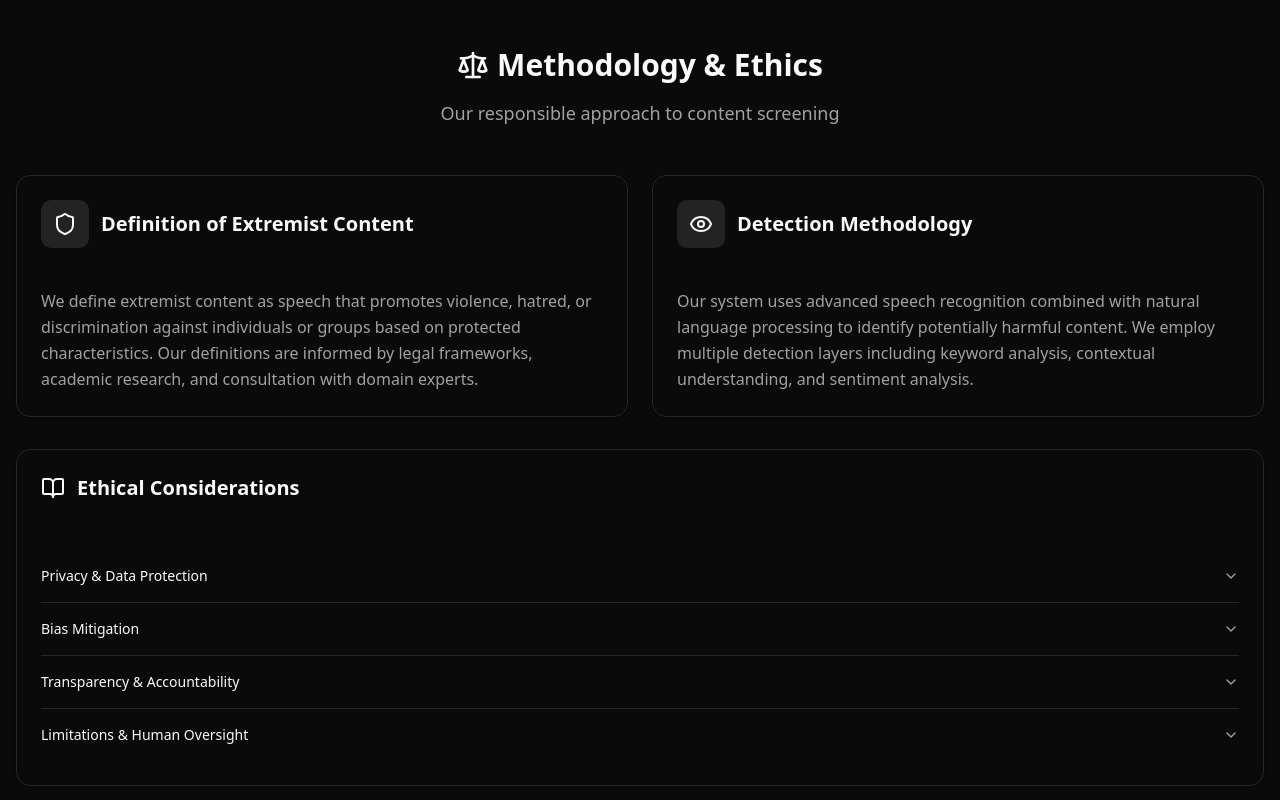
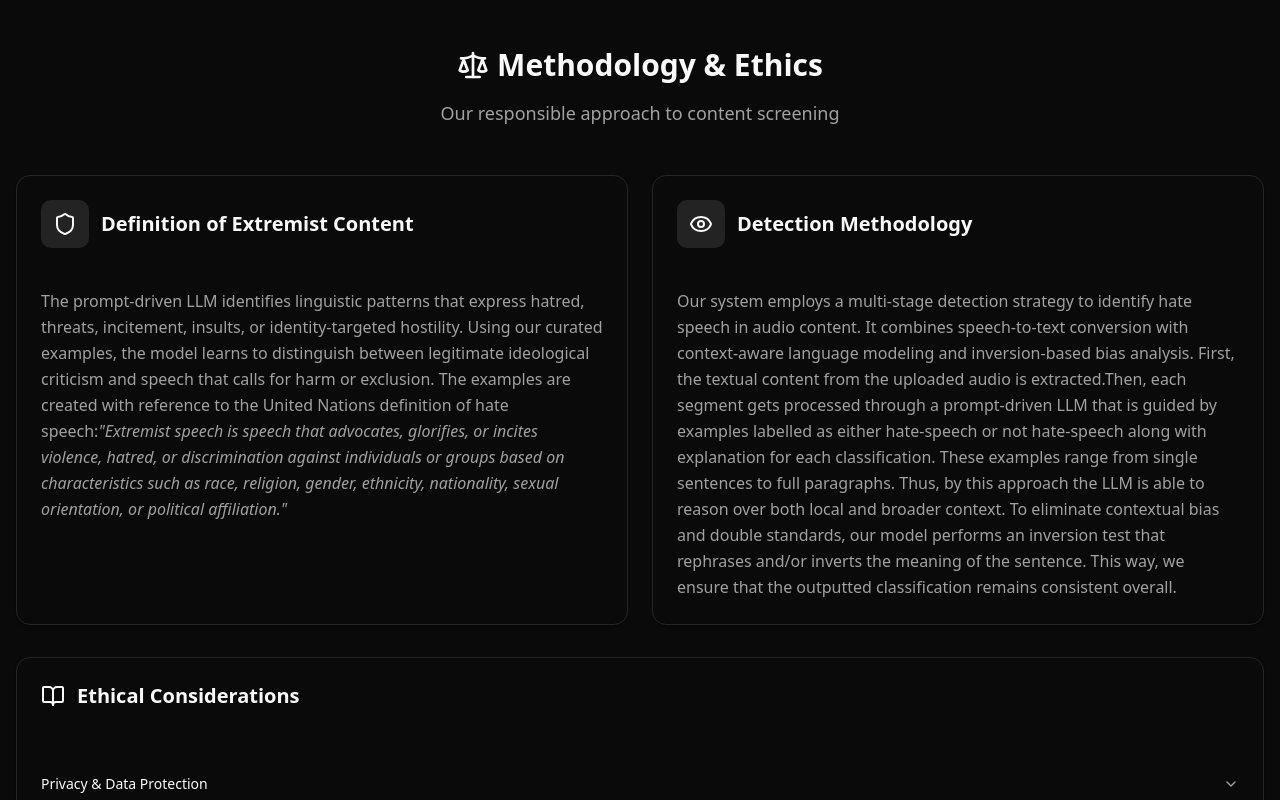
Before and after one commit to RajuBuddharaju/TBD, a Next.js app in the folder frontend/: page / in a window 1280 px wide. Shown: the part 604-1404 px from the top of the page. Built offline with nearby package versions, Linux system fonts and the light colour scheme; what undici would draw is missing.

Commit message:
Update methodology-section.tsx

```diff
--- a/frontend/components/methodology-section.tsx
+++ b/frontend/components/methodology-section.tsx
@@ -22,9 +22,15 @@ export function MethodologySection() {
             <h3 className="text-xl font-semibold text-foreground">Definition of Extremist Content</h3>
           </div>
           <p className="text-muted-foreground leading-relaxed">
-            We define extremist content as speech that promotes violence, hatred, or discrimination against individuals
-            or groups based on protected characteristics. Our definitions are informed by legal frameworks, academic
-            research, and consultation with domain experts.
+            The prompt-driven LLM identifies linguistic patterns that express hatred, threats, incitement, insults,
+            or identity-targeted hostility. Using our curated examples, the model learns to distinguish between
+            legitimate ideological criticism and speech that calls for harm or exclusion. The examples are created
+            with reference to the United Nations definition of hate speech:
+            <em>
+              "Extremist speech is speech that advocates, glorifies, or incites violence, hatred, or discrimination
+              against individuals or groups based on characteristics such as race, religion, gender, ethnicity,
+              nationality, sexual orientation, or political affiliation."
+            </em>
           </p>
         </Card>
 
@@ -36,9 +42,14 @@ export function MethodologySection() {
             <h3 className="text-xl font-semibold text-foreground">Detection Methodology</h3>
           </div>
           <p className="text-muted-foreground leading-relaxed">
-            Our system uses advanced speech recognition combined with natural language processing to identify
-            potentially harmful content. We employ multiple detection layers including keyword analysis, contextual
-            understanding, and sentiment analysis.
+            Our system employs a multi-stage detection strategy to identify hate speech in audio content.
+            It combines speech-to-text conversion with context-aware language modeling and inversion-based
+            bias analysis. First, the textual content from the uploaded audio is extracted.Then, each segment gets processed through a prompt-driven LLM that is guided by examples labelled
+            as either hate-speech or not hate-speech along with explanation for each classification. These examples
+            range from single sentences to full paragraphs. Thus, by this approach the LLM is able to reason over both
+            local and broader context. To eliminate contextual bias and double standards, our model performs an inversion
+            test that rephrases and/or inverts the meaning of the sentence. This way, we ensure that the outputted
+            classification remains consistent overall.
           </p>
         </Card>
       </div>
```
